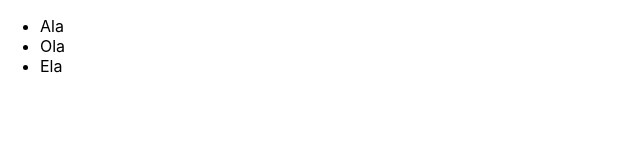
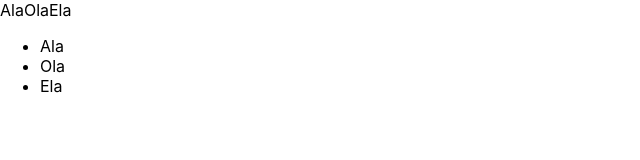
Before and after one commit to kekemato/React-classes-third-day, a React (Create React App) app: page / in a window 1280 px wide. Shown: the top 160 px of the page, without its empty margins (0-640 px from the left). Built offline with nearby package versions, Linux system fonts and the light colour scheme.

Commit message:
some additions to task 1

```diff
--- a/src/App.js
+++ b/src/App.js
@@ -1,11 +1,16 @@
 import React from 'react'
 
-const name = ['Ala', 'Ola', 'Ela']
+const names = ['Ala', 'Ola', 'Ela']
 
 const App = (props) => (
-    <ul>
-        {name.map(el => <li key={el}> {el}</li>)}
-    </ul>
-  )
+    <div>
+        <div>
+            {names}
+        </div>
+        <ul>
+            {names.map(el => <li key={el}> {el}</li>)}
+        </ul>
+    </div>
+)
 
 export default App
```
